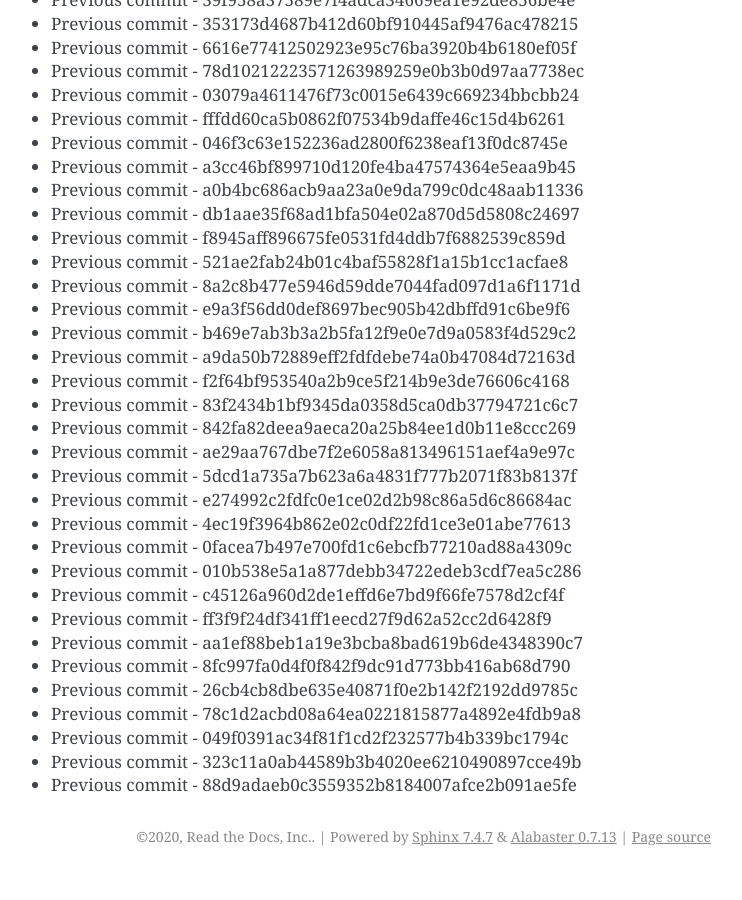
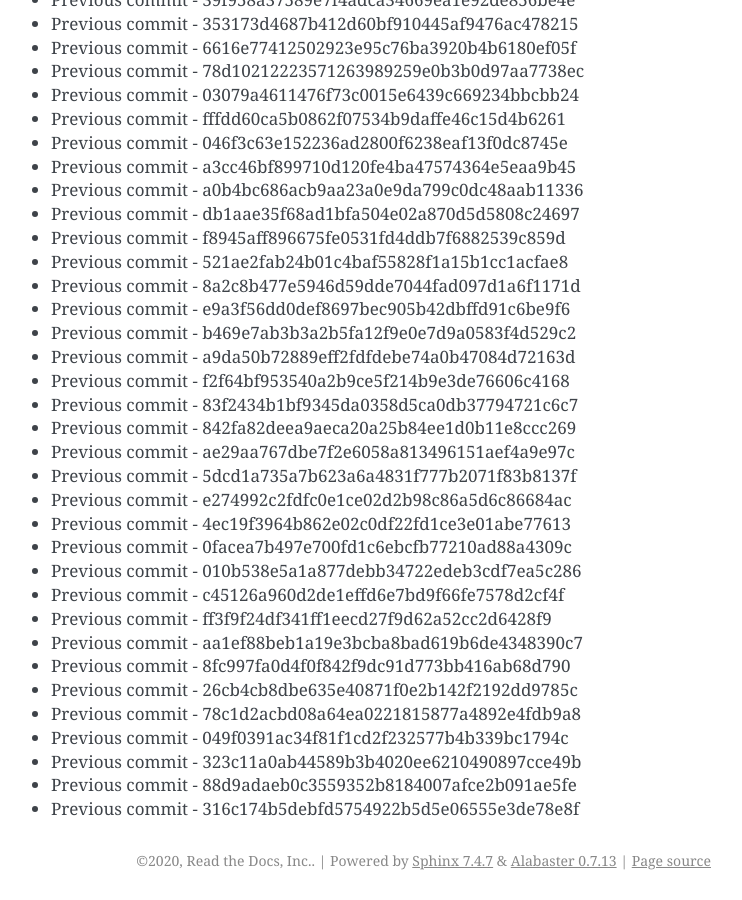
Before and after one commit to readthedocs/rtd-git-stresstest, a Sphinx documentation site: the page built from docs/updates.rst, in a window 1280 px wide and 900 px high, scrolled down 39730 px. Shown: the whole window, without its empty margins (399-1141 px from the left). Built offline with Sphinx 7.4.7, drawn with Linux system fonts in a browser that asks for light colours; before the commit the page ends 40606 px from its top, so only the background shows below that.

Commit message:
Generating commit from previous: 316c174b5debfd5754922b5d5e06555e3de78e8f

```diff
--- a/docs/updates.rst
+++ b/docs/updates.rst
@@ -1701,3 +1701,4 @@ It can be tested for any performance characteristics.
 * Previous commit - 049f0391ac34f81f1cd2f232577b4b339bc1794c
 * Previous commit - 323c11a0ab44589b3b4020ee6210490897cce49b
 * Previous commit - 88d9adaeb0c3559352b8184007afce2b091ae5fe
+* Previous commit - 316c174b5debfd5754922b5d5e06555e3de78e8f
```
